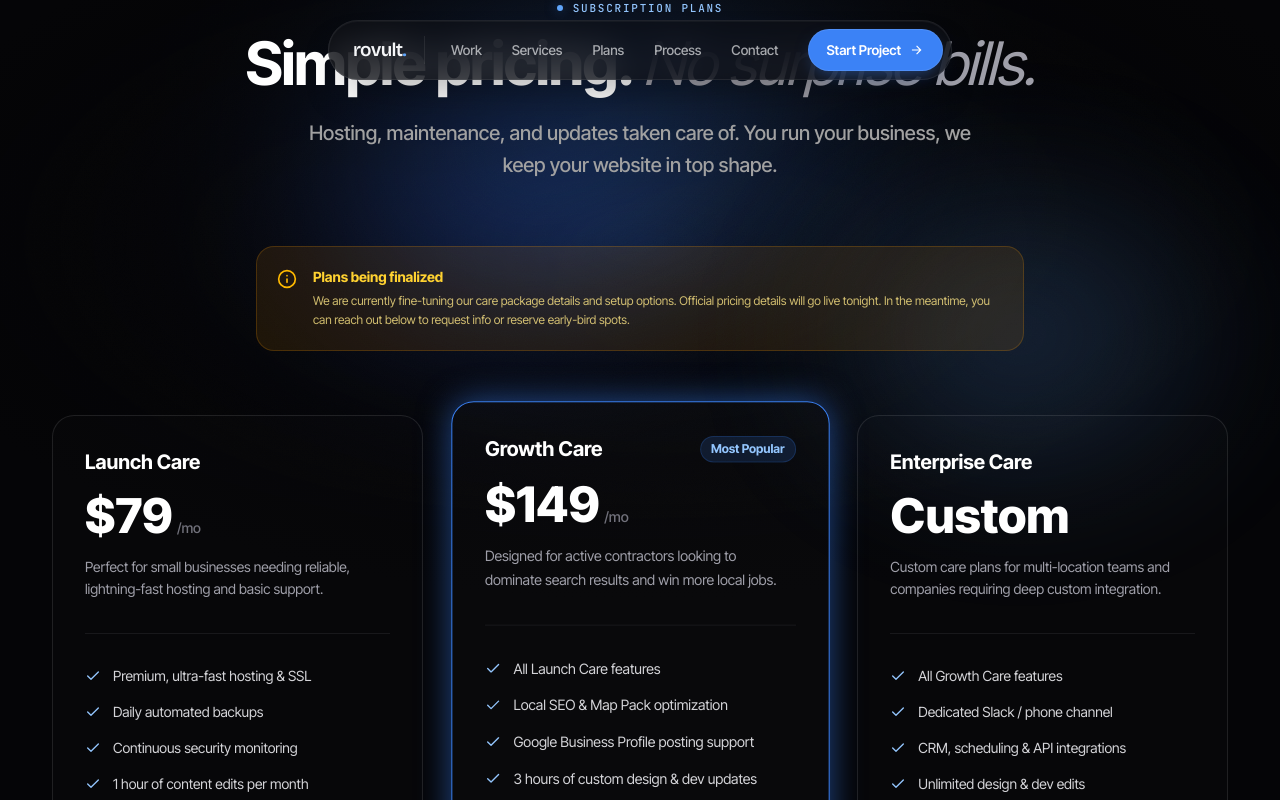
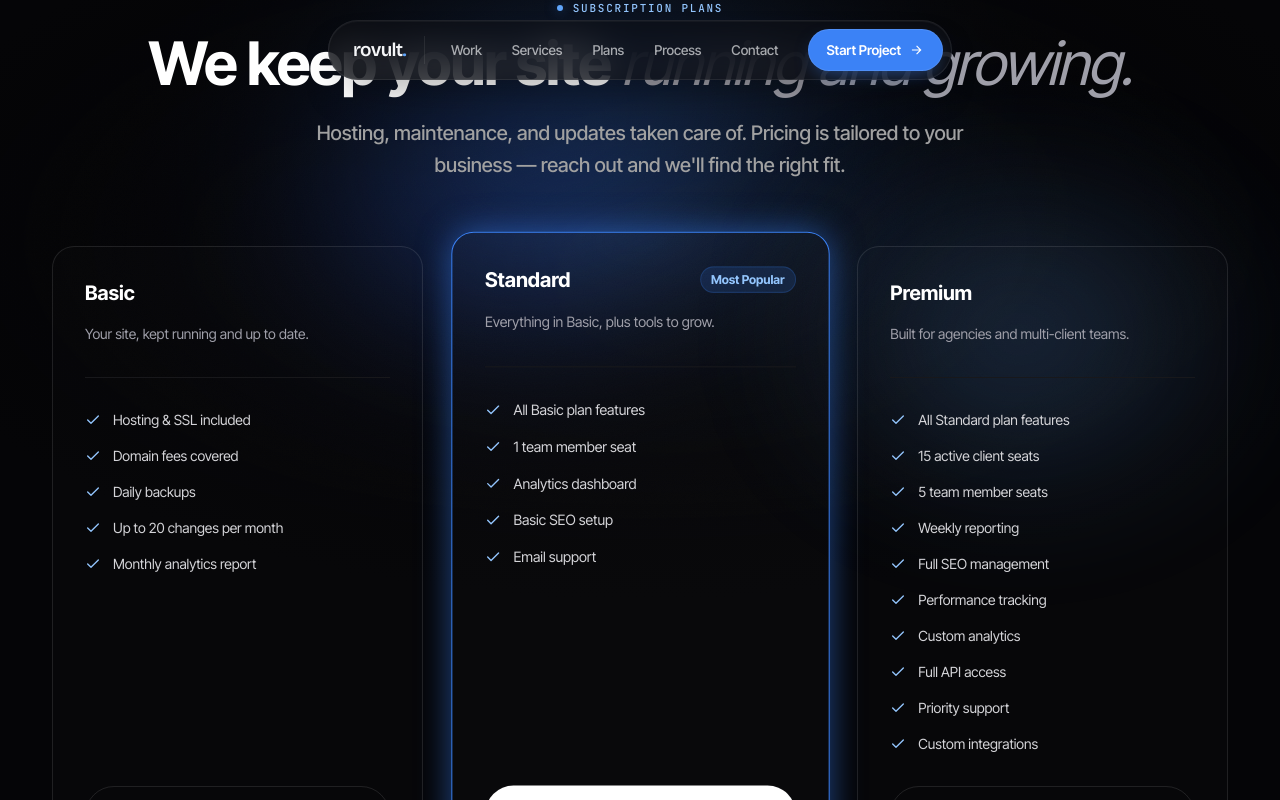
Before and after one commit to grahamster2/pro-bio, a Next.js app: page /plans in a window 1280 px wide. Shown: the top 800 px of the page. Built offline with nearby package versions, Linux system fonts and the light colour scheme.

Commit message:
Update budget options and subscription plan tiers
- Budget pills: Under \ / \+ / \+ / \+
- Plans page: renamed to Basic/Standard/Premium with new feature lists
- Removed pricing from plans page (tailored per client)

```diff
--- a/src/app/plans/page.tsx
+++ b/src/app/plans/page.tsx
@@ -2,57 +2,54 @@ import { Metadata } from 'next';
 import Link from 'next/link';
 import { Navigation } from '@/components/Navigation';
 import { Footer } from '@/components/Footer';
-import { Check, Info } from 'lucide-react';
+import { Check } from 'lucide-react';
 
 export const metadata: Metadata = {
   title: 'Subscription Plans',
-  description: 'Simple, transparent hosting and care plans for local business websites. Get peace of mind while we handle the tech.',
+  description: 'Simple hosting and care plans for local business websites. Pricing tailored to your needs.',
 };
 
 const PLANS = [
   {
-    name: 'Launch Care',
-    price: '$79',
-    period: '/mo',
-    desc: 'Perfect for small businesses needing reliable, lightning-fast hosting and basic support.',
+    name: 'Basic',
+    tagline: 'Your site, kept running and up to date.',
     features: [
-      'Premium, ultra-fast hosting & SSL',
-      'Daily automated backups',
-      'Continuous security monitoring',
-      '1 hour of content edits per month',
-      'Email & text-based support support',
+      'Hosting & SSL included',
+      'Domain fees covered',
+      'Daily backups',
+      'Up to 20 changes per month',
+      'Monthly analytics report',
     ],
     cta: 'Get Started',
     popular: false,
   },
   {
-    name: 'Growth Care',
-    price: '$149',
-    period: '/mo',
-    desc: 'Designed for active contractors looking to dominate search results and win more local jobs.',
+    name: 'Standard',
+    tagline: 'Everything in Basic, plus tools to grow.',
     features: [
-      'All Launch Care features',
-      'Local SEO & Map Pack optimization',
-      'Google Business Profile posting support',
-      '3 hours of custom design & dev updates',
-      'Review generation & collection setup',
-      'Priority 12-hour support response',
+      'All Basic plan features',
+      '1 team member seat',
+      'Analytics dashboard',
+      'Basic SEO setup',
+      'Email support',
     ],
     cta: 'Get Started',
     popular: true,
   },
   {
-    name: 'Enterprise Care',
-    price: 'Custom',
-    period: '',
-    desc: 'Custom care plans for multi-location teams and companies requiring deep custom integration.',
+    name: 'Premium',
+    tagline: 'Built for agencies and multi-client teams.',
     features: [
-      'All Growth Care features',
-      'Dedicated Slack / phone channel',
-      'CRM, scheduling & API integrations',
-      'Unlimited design & dev edits',
-      'Custom sub-pages & location landing pages',
-      'SLA-guaranteed uptime & support',
+      'All Standard plan features',
+      '15 active client seats',
+      '5 team member seats',
+      'Weekly reporting',
+      'Full SEO management',
+      'Performance tracking',
+      'Custom analytics',
+      'Full API access',
+      'Priority support',
+      'Custom integrations',
     ],
     cta: 'Contact Us',
     popular: false,
@@ -75,27 +72,15 @@ export default function PlansPage() {
             Subscription Plans
           </span>
           <h1 className="text-4xl md:text-6xl font-bold tracking-tight text-white mb-6">
-            Simple pricing. <span className="italic font-normal text-zinc-400">No surprise bills.</span>
+            We keep your site <span className="italic font-normal text-zinc-400">running and growing.</span>
           </h1>
           <p className="text-lg md:text-xl text-neutral-400 font-medium leading-relaxed max-w-2xl mx-auto">
-            Hosting, maintenance, and updates taken care of. You run your business, we keep your website in top shape.
+            Hosting, maintenance, and updates taken care of. Pricing is tailored to your business — reach out and we&apos;ll find the right fit.
           </p>
         </div>
 
-        {/* Bookmark Notice Alert */}
-        <div className="max-w-3xl mx-auto mb-16 bg-amber-500/10 border border-amber-500/20 rounded-2xl p-5 flex items-start gap-4 relative z-10">
-          <Info className="w-5 h-5 text-amber-400 shrink-0 mt-0.5" />
-          <div>
-            <h4 className="font-bold text-amber-300 text-sm mb-1">Plans being finalized</h4>
-            <p className="text-xs text-amber-200/80 leading-relaxed">
-              We are currently fine-tuning our care package details and setup options.
-              Official pricing details will go live tonight. In the meantime, you can reach out below to request info or reserve early-bird spots.
-            </p>
-          </div>
-        </div>
-
-        {/* Pricing Grid */}
-        <div className="grid grid-cols-1 lg:grid-cols-3 gap-8 relative z-10">
+        {/* Plan Grid */}
+        <div className="grid grid-cols-1 lg:grid-cols-3 gap-8 relative z-10 mb-16">
           {PLANS.map((plan) => (
             <div
               key={plan.name}
@@ -114,13 +99,7 @@ export default function PlansPage() {
                     </span>
                   )}
                 </div>
-                <div className="flex items-baseline gap-1 mb-4">
-                  <span className="text-4xl md:text-5xl font-extrabold text-white">
-                    {plan.price}
-                  </span>
-                  <span className="text-sm font-medium text-zinc-500">{plan.period}</span>
-                </div>
-                <p className="text-sm text-zinc-400 leading-relaxed mb-8">{plan.desc}</p>
+                <p className="text-sm text-zinc-400 leading-relaxed mb-8">{plan.tagline}</p>
                 <div className="h-px bg-zinc-900 mb-8" />
                 <ul className="space-y-4 mb-8">
                   {plan.features.map((feat) => (
@@ -145,6 +124,17 @@ export default function PlansPage() {
             </div>
           ))}
         </div>
+
+        {/* Pricing note */}
+        <div className="max-w-2xl mx-auto text-center relative z-10">
+          <p className="text-zinc-500 text-sm leading-relaxed">
+            Pricing varies based on your site&apos;s size and needs. Fill out our{' '}
+            <Link href="/start" className="text-[var(--blue-300)] hover:underline">
+              project form
+            </Link>{' '}
+            and we&apos;ll put together a quote that fits your budget.
+          </p>
+        </div>
       </main>
 
       <Footer />
--- a/src/components/AuroraHome.tsx
+++ b/src/components/AuroraHome.tsx
@@ -16,11 +16,10 @@ const scrollTo = (id: string) => (e: React.MouseEvent) => {
 };
 
 const BUDGETS = [
-  { v: 'under-2k', label: 'Under $2k' },
-  { v: '2-5k', label: '$2k – $5k' },
-  { v: '5-10k', label: '$5k – $10k' },
-  { v: '10k+', label: '$10k+' },
-  { v: 'unsure', label: 'Not sure yet' },
+  { v: 'under-1k', label: 'Under $1,000' },
+  { v: '1k+', label: '$1,000+' },
+  { v: '2k+', label: '$2,000+' },
+  { v: '3k+', label: '$3,000+' },
 ];
 
 const FAQS = [
@@ -49,7 +48,7 @@ const FAQS = [
 export default function AuroraHome() {
   const rootRef = useRef<HTMLDivElement>(null);
   const [openFaq, setOpenFaq] = useState(0);
-  const [budget, setBudget] = useState('2-5k');
+  const [budget, setBudget] = useState('1k+');
   const [form, setForm] = useState({
     firstName: '',
     lastName: '',
```
